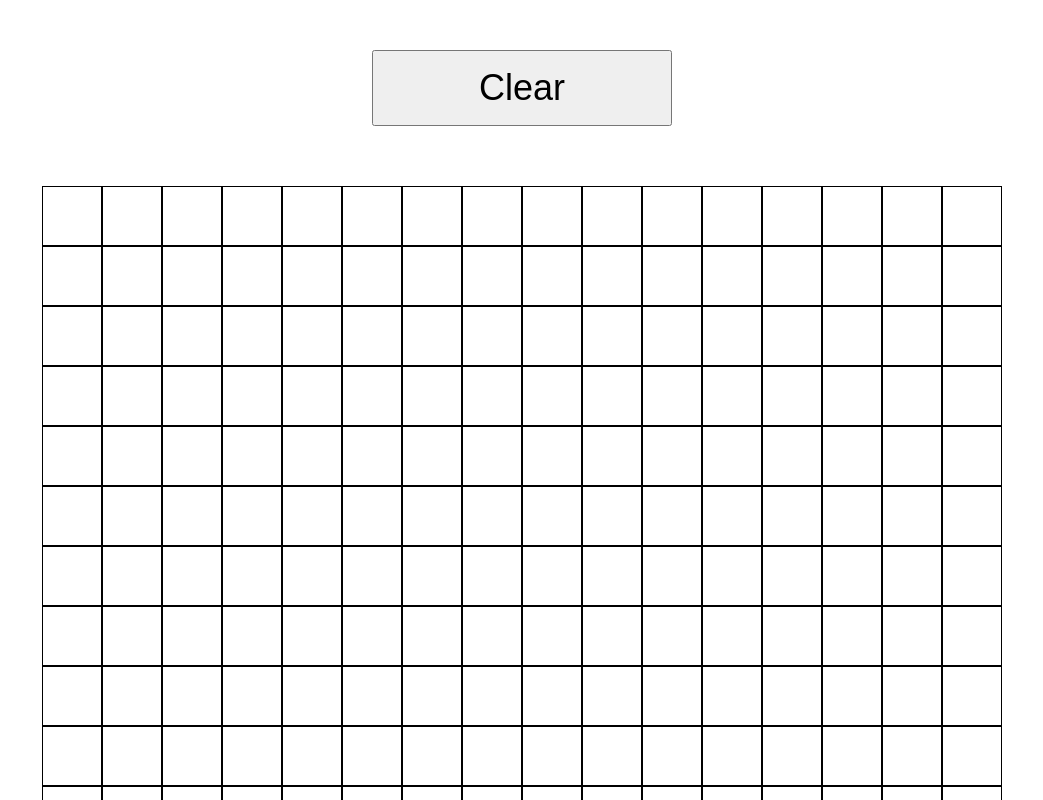
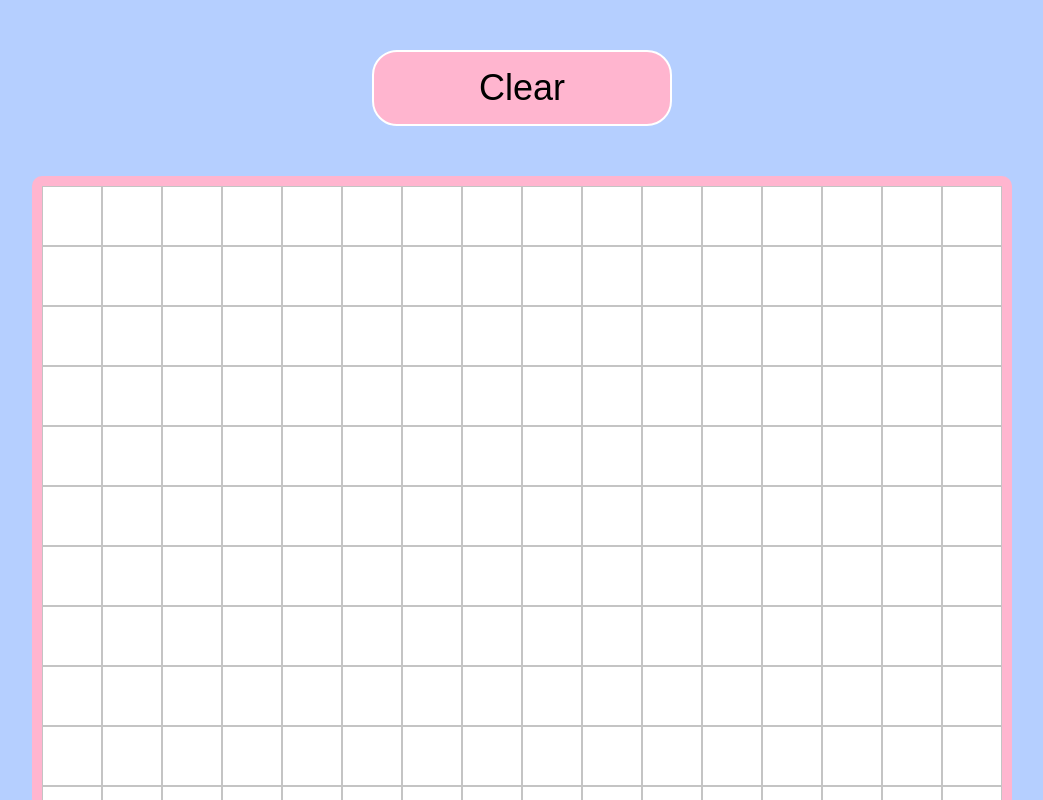
Before and after one commit to imranprice96/etch-a-sketch, a plain HTML site: page index.html in a window 1280 px wide. Shown: the top 800 px of the page, without its empty margins (118-1161 px from the left). Drawn offline with Linux system fonts and the light colour scheme.

Commit message:
Add styles to page

```diff
--- a/styles.css
+++ b/styles.css
@@ -4,6 +4,7 @@ body{
     align-items: center;
     margin: 50px;
     gap: 50px;
+    background-color: rgb(181, 207, 255);
 }
 
 #clearBtn{
@@ -11,6 +12,14 @@ body{
     width: 300px;
     height: auto;
     padding: 15px;
+    background-color: #FFB5CF;
+    border-color: white;
+    border-radius: 25px;
+    border-style: solid;
+}
+
+#clearBtn:hover{
+    background-color: #CFFFB5;
 }
 
 .grid-container{
@@ -19,7 +28,8 @@ body{
     display: grid;
     grid-template-columns: repeat(16,1fr);
     grid-template-rows: repeat(16, 1fr);
-    padding: 10px;
+    border: 10px solid #FFB5CF;
+    border-radius: 10px;
 }
 
 .gridItem{
@@ -27,6 +37,6 @@ body{
     padding: 20px;
     font-size: 20px;
     text-align: center;
-    border: 1px solid black;
+    border: 1px solid rgba(0, 0, 0, 0.233);
     text-align: center;
 }
```
